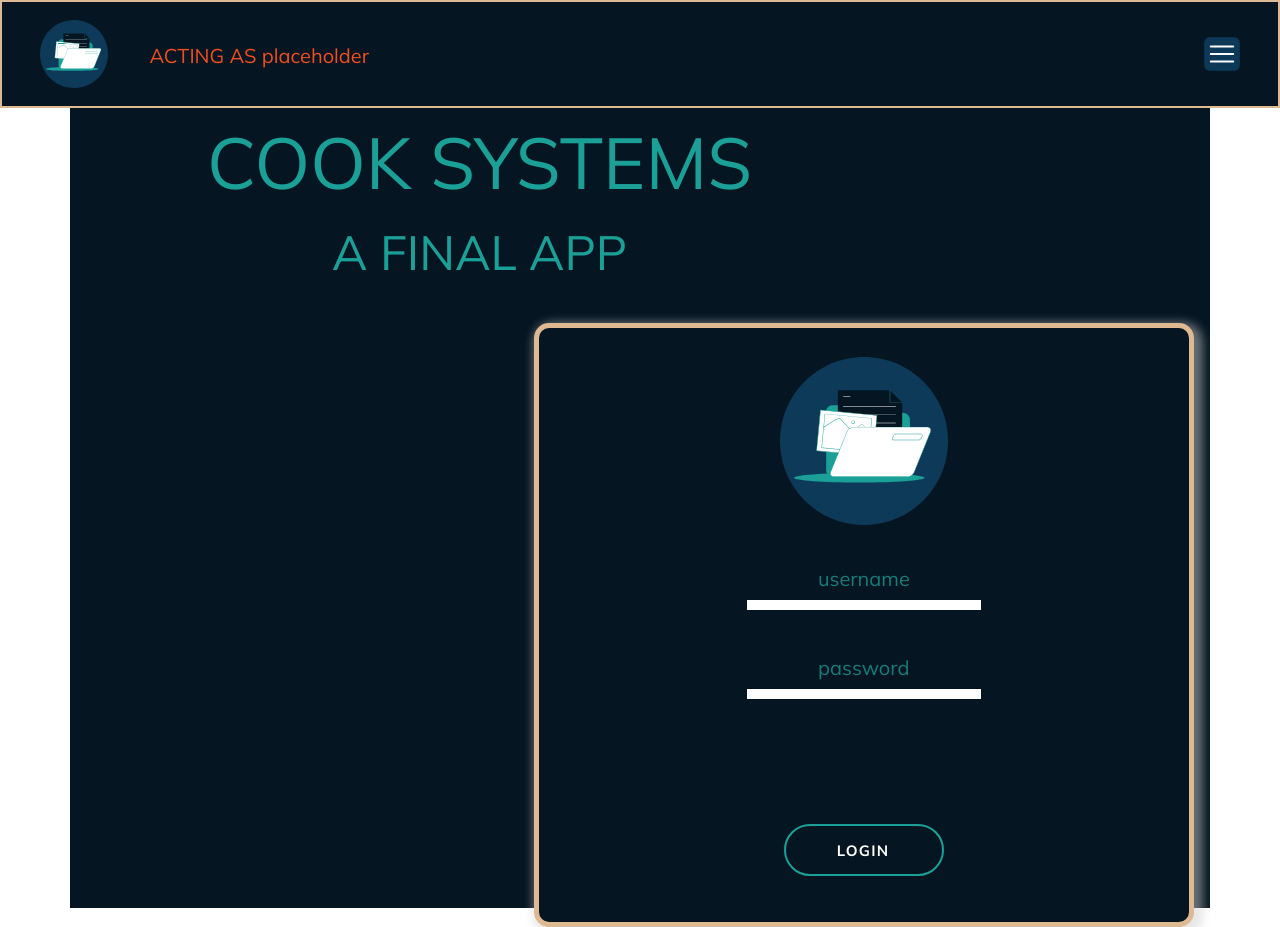
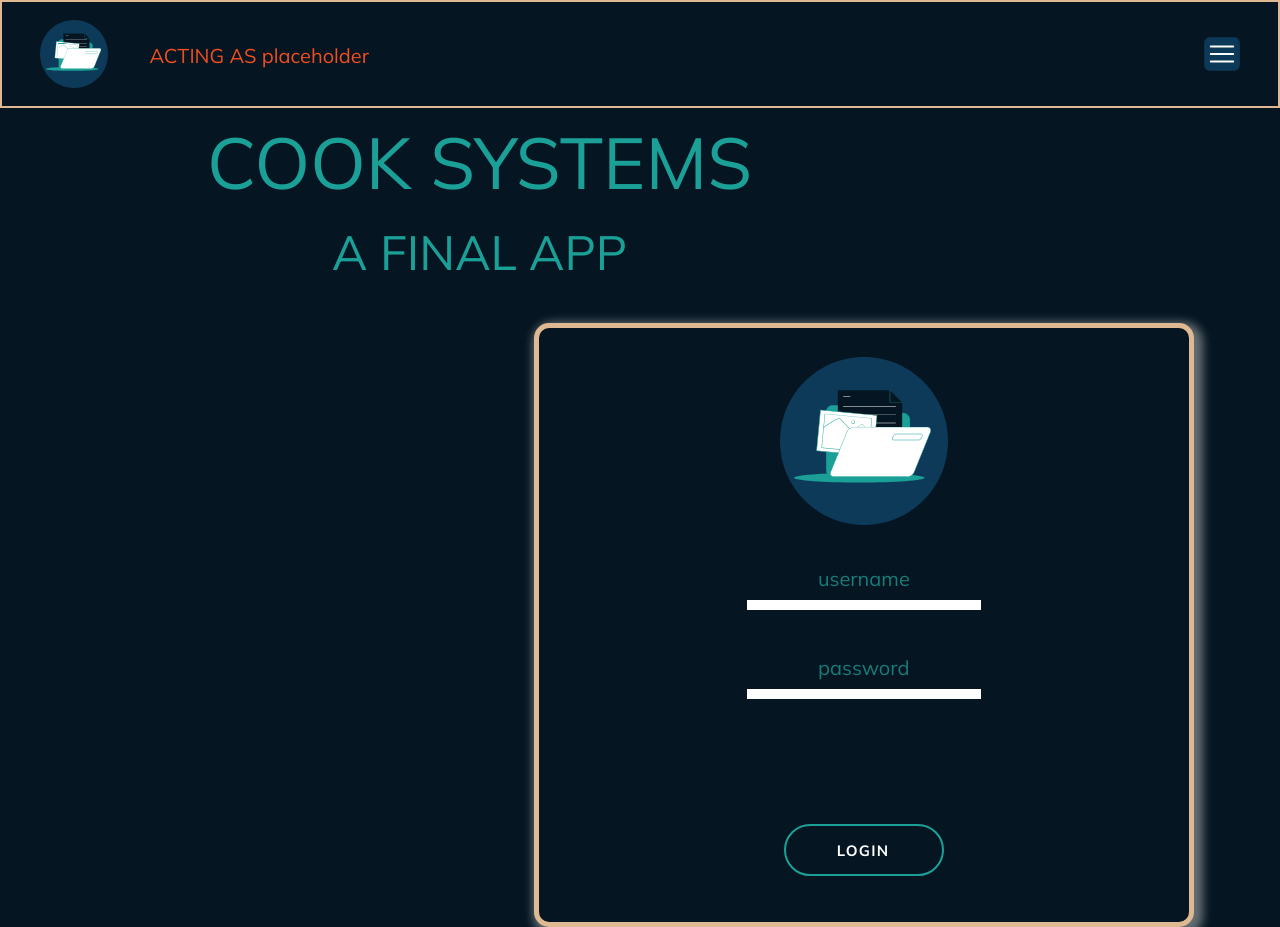
Before and after one commit to olivia-e452/angular-group-final-sprint-08-2023-final-assessment, an Angular app in the folder frontend/: page / in a window 1280 px wide. Built offline with nearby package versions, Linux system fonts and the light colour scheme.

Commit message:
fixed background color

```diff
--- a/frontend/src/app/components/teams-modal/teams-modal.component.ts
+++ b/frontend/src/app/components/teams-modal/teams-modal.component.ts
@@ -41,6 +41,7 @@ export class TeamsModalComponent {
 
   @Output() close = new EventEmitter<void>();
   @Input() showModal: boolean = false;
+  // @Output() newTeamCreated = new EventEmitter<Team>();
 
   constructor(private formBuilder: FormBuilder) {
     this.teamForm = this.formBuilder.group({
@@ -101,6 +102,7 @@ async onSubmit() : Promise<void> {
     }
     this.teamData = await fetchFromAPI("POST", "teams", body);
     alert('Team created successfully');
+    // this.newTeamCreated.emit(this.teamData);
     this.onClose();
   } else {
     console.error("Form is invalid");
--- a/frontend/src/styles.css
+++ b/frontend/src/styles.css
@@ -27,7 +27,7 @@ html, body {
 }
 
 body {
-  background-color: var(--background-color);
+  background-color: var(--background-color)!important;
 }
 
 *{
```
